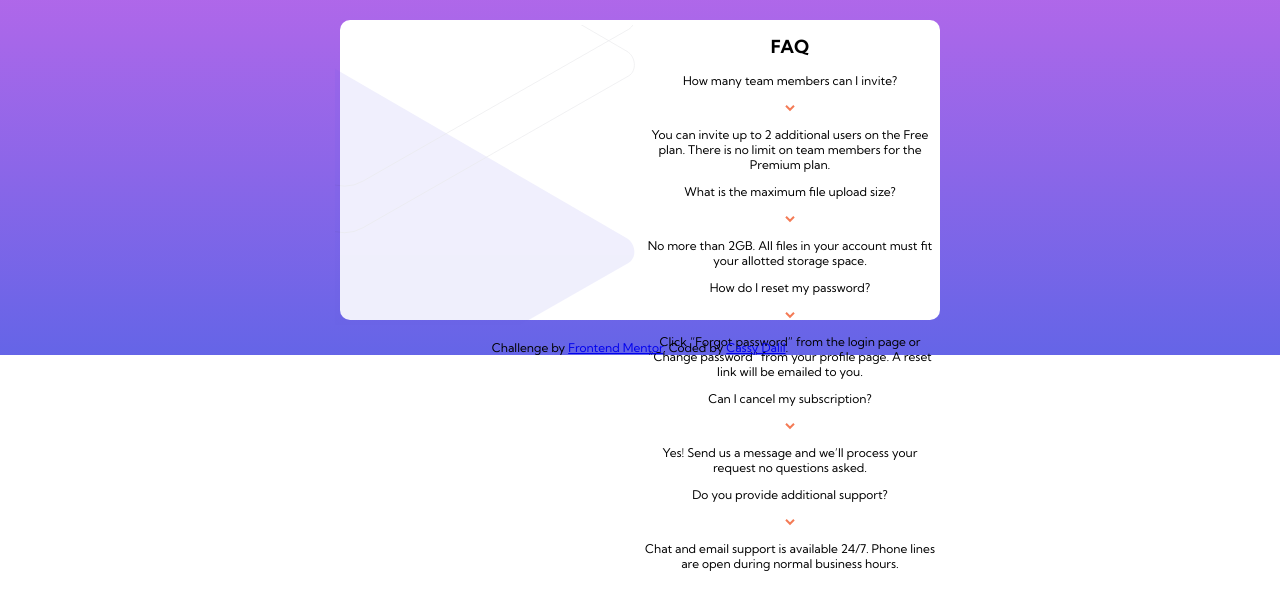
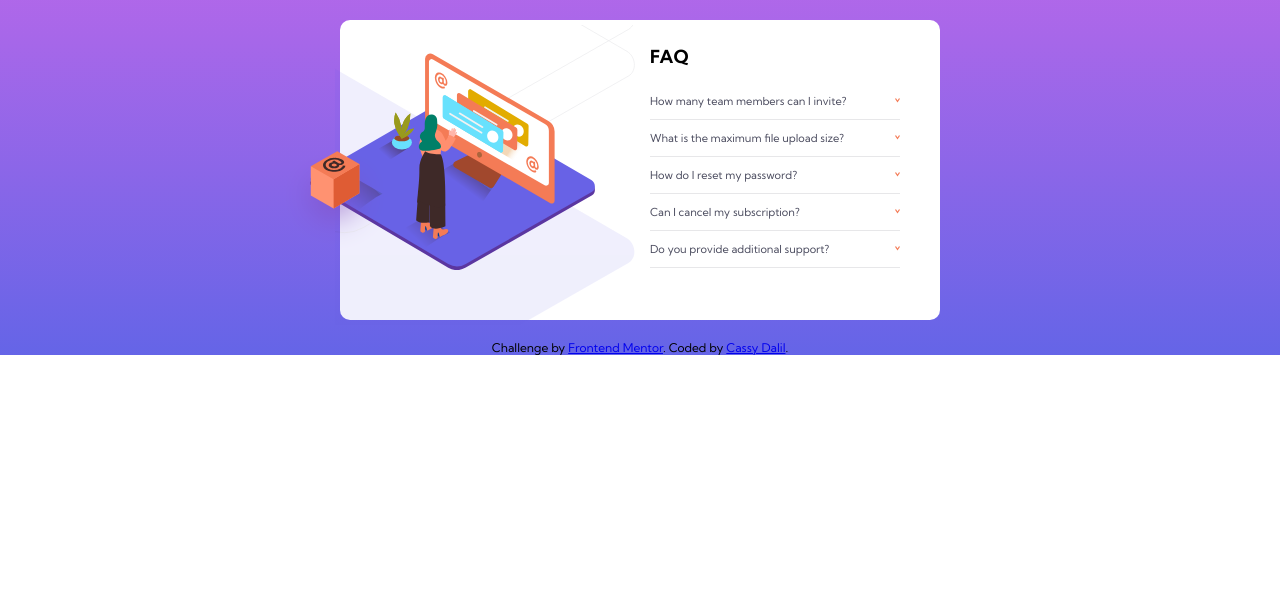
Before and after one commit to cassy-dalil/frontend-mentor-FAQ-Accordion.github.io, a plain HTML site: page index.html in a window 1280 px wide. Drawn offline with Linux system fonts and the light colour scheme.

Commit message:
css text section

```diff
--- a/index.html
+++ b/index.html
@@ -29,35 +29,40 @@
         <div class="question-box">
           <p class="question">How many team members can I invite?</p>
           <img src="./images/icon-arrow-down.svg">
-          <p class="answer">You can invite up to 2 additional users on the Free plan. There is no limit on
+        </div>
+        <p class="answer">You can invite up to 2 additional users on the Free plan. There is no limit on
           team members for the Premium plan.</p>
-        </div>
+
 
         <div class="question-box">
           <p class="question">What is the maximum file upload size?</p>
           <img src="./images/icon-arrow-down.svg">
+        </div>
           <p class="answer">No more than 2GB. All files in your account must fit your allotted storage space.</p>
-        </div>
+
 
         <div class="question-box">
           <p class="question">How do I reset my password?</p>
           <img src="./images/icon-arrow-down.svg">
-          <p class="answer">Click “Forgot password” from the login page or “Change password” from your profile page.
+        </div>
+        <p class="answer">Click “Forgot password” from the login page or “Change password” from your profile page.
             A reset link will be emailed to you.</p>
-        </div>
+
 
         <div class="question-box">
           <p class="question">Can I cancel my subscription?</p>
           <img src="./images/icon-arrow-down.svg">
-          <p class="answer">Yes! Send us a message and we’ll process your request no questions asked.</p>
         </div>
+        <p class="answer">Yes! Send us a message and we’ll process your request no questions asked.</p>
+
 
         <div class="question-box">
           <p class="question">Do you provide additional support?</p>
           <img src="./images/icon-arrow-down.svg">
-          <p class="answer">Chat and email support is available 24/7. Phone lines are open during normal business hours.</p>
         </div>
-        </section>
+        <p class="answer">Chat and email support is available 24/7. Phone lines are open during normal business hours.</p>
+
+      </section>
     </div>
 
   </main>
--- a/style.css
+++ b/style.css
@@ -63,17 +63,7 @@ body {
     display: flex;
 }
 
-/* .images-section {
-    width: 300px;
-    height: 300px;
-}
-
-.text-section {
-    width: 300px;
-    height: 300px;
-} */
-
-.image-1 {
+.images-section {
     width: 300px;
     height: 300px;
     background-image: url("./images/bg-pattern-desktop.svg");
@@ -85,9 +75,52 @@ body {
     left: -5px;
 }
 
+.image-1 {
+    width: 300px;
+    height: 230px;
+    background-image: url("./images/illustration-woman-online-desktop.svg");
+    background-position: left 25%;
+    background-repeat: no-repeat;
+    background-size: 95%;
+    position: relative;
+    bottom: -25px;
+    left: -25px;
+}
+
 .image-2 {
-    background-image: url("./images/illustration-box-desktop.svg");
+    width: 100px;
+    height: 100px;
+    background-image: url('./images/illustration-box-desktop.svg');
     background-position: center;
     background-repeat: no-repeat;
     background-size: cover;
+    position: absolute;
+    bottom: 75px;
+    left: -50px;
 }
+
+.text-section {
+    width: 300px;
+    height: 300px;
+    text-align: left;
+    margin: 10px;
+}
+
+.question-box {
+    width: 250px;
+    display: flex;
+    justify-content: space-between;
+    align-items: center;
+    border-bottom: 1px solid hsl(240, 5%, 91%);
+    font-size: 11px;
+    color: hsl(237, 12%, 33%);
+}
+
+.question-box img {
+    width: 5px;
+    height: 5px;
+}
+
+.answer {
+    display: none;
+}
```
